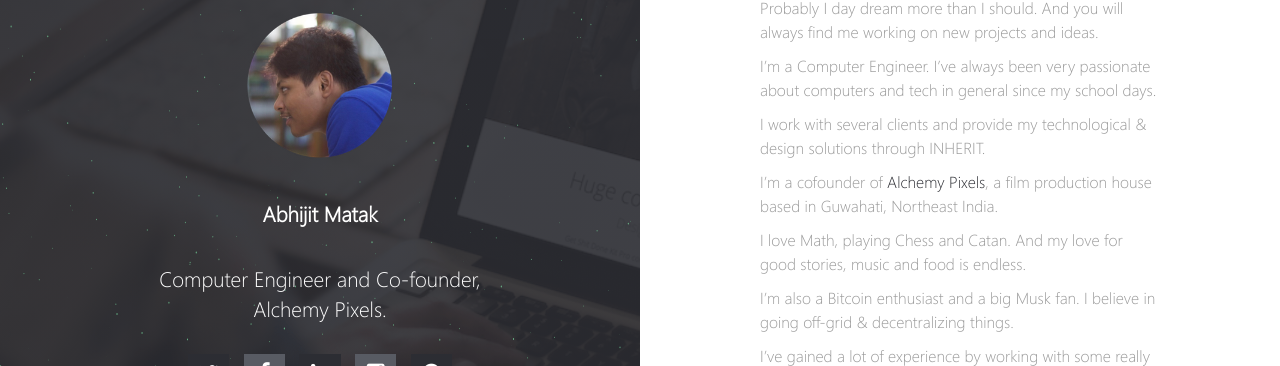
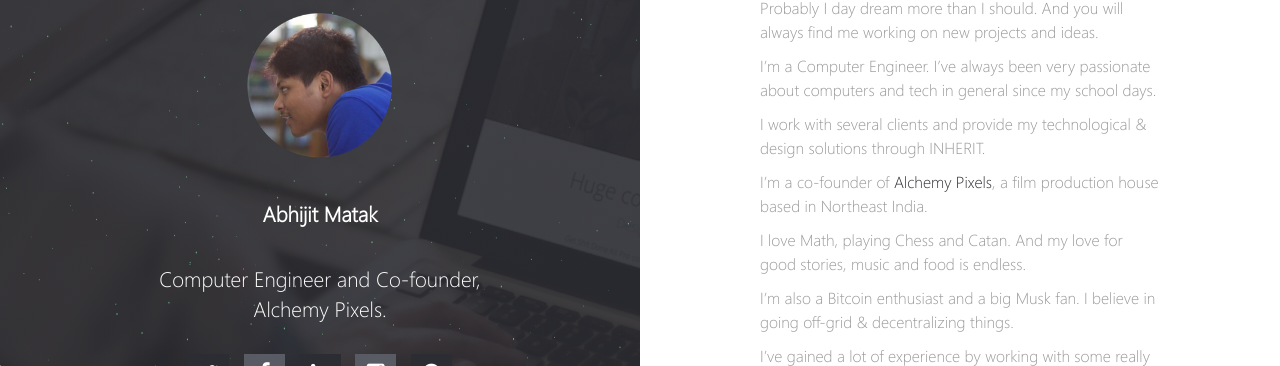
Before and after one commit to skyhitblog/skyhitblog.github.io, a Jekyll site: the page built from index.md, in a window 1280 px wide. Shown: the part 249-615 px from the top of the page. Built offline with Jekyll 4.4.1, drawn with Linux system fonts in a browser that asks for light colours; our own code applies the rules of GitHub Pages for plain Markdown files.

Commit message:
Update index.md

```diff
--- a/index.md
+++ b/index.md
@@ -9,7 +9,7 @@ I'm a Computer Engineer. I've always been very passionate about computers and te
 
 I work with several clients and provide my technological & design solutions through INHERIT.
 
-I'm a cofounder of [Alchemy Pixels](http://alchemypixels.com), a film production house based in Guwahati, Northeast India.
+I'm a co-founder of [Alchemy Pixels](http://alchemypixels.com), a film production house based in Northeast India.
 
 I love Math, playing Chess and Catan. And my love for good stories, music and food is endless.
 
```
